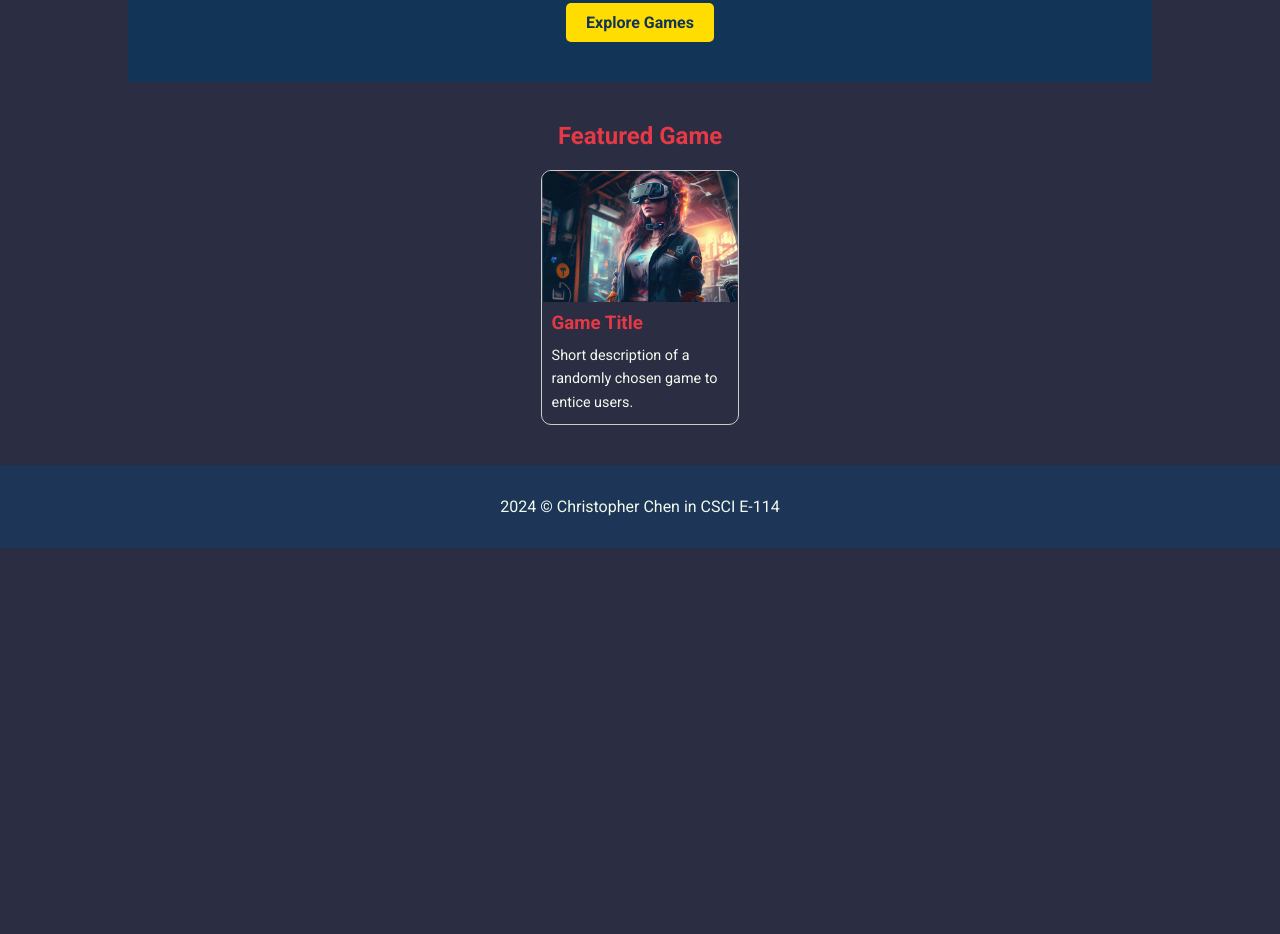
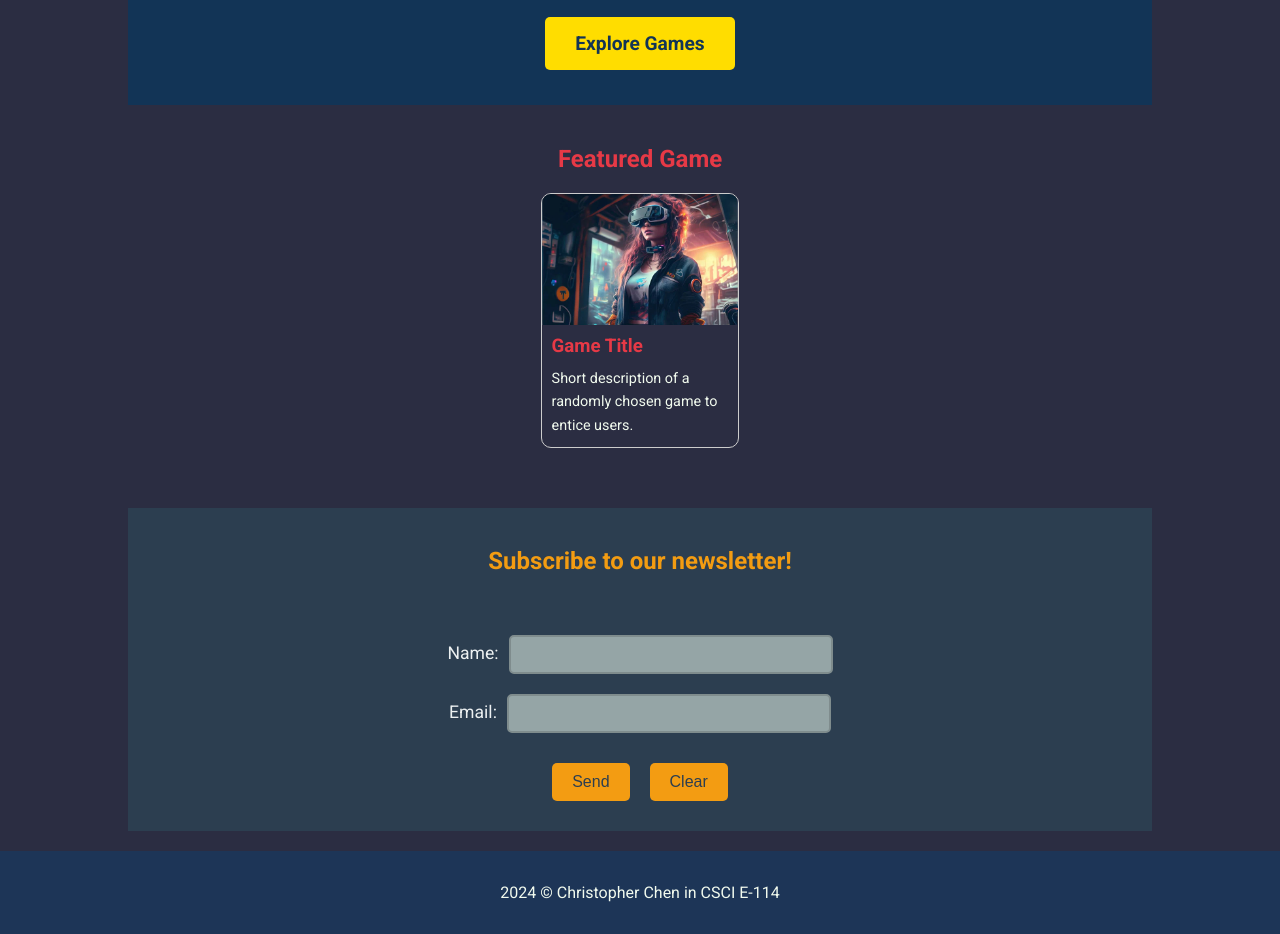
Before and after one commit to cscie114/assignment-5-cicd-kwisschen, a Gatsby site: page / in a window 1280 px wide. Shown: the part 288-1222 px from the top of the page. Before the commit the page ends 836 px from the top, so only its background shows below. Built offline with nearby package versions, Linux system fonts and the light colour scheme; Gatsby itself is replaced by a stand-in of ours.

Commit message:
Added serverless function to index.js with Netlify forms

```diff
--- a/src/pages/index.js
+++ b/src/pages/index.js
@@ -1,21 +1,41 @@
-import React from "react";
-import { Link } from "gatsby";
-import { StaticImage } from "gatsby-plugin-image";
-import Layout from "../components/layout";
-import Seo from "../components/seo";
-import * as styles from "../styles/index.module.css";
+import React, { useState } from "react"
+import { Link, navigate } from "gatsby"
+import { StaticImage } from "gatsby-plugin-image"
+import Layout from "../components/layout"
+import Seo from "../components/seo"
+import * as styles from "../styles/index.module.css"
 
-const IndexPage = () => (
+const IndexPage = () => {
+  const [name, setName] = useState("")
+  const [email, setEmail] = useState("")
+
+  const handleSubmit = e => {
+    e.preventDefault()
+    navigate("/confirm-page") // Redirect to a confirmation page after form submission
+  }
+
+  const handleReset = () => {
+    // For resetting when Clear button is pressed
+    setName("")
+    setEmail("")
+  }
+
+  return (
     <Layout>
       <div className={styles.heroSection}>
-      <h1>Welcome to <span>Game Grapes</span>!</h1>
+        <h1>
+          Welcome to <span>Game Grapes</span>!
+        </h1>
         <p>Your ultimate guide to the gaming world.</p>
-      <Link to="/genres" className={styles.exploreButton}>Explore Games</Link>
+        <br />
+        <Link to="/genres" className={styles.exploreButton}>
+          Explore Games
+        </Link>
       </div>
+
       <div className={styles.featuredGames}>
         <h2>Featured Game</h2>
         <div className={styles.gamesGrid}>
-        {/* Replace with (dynamic) content later */}
           <div className={styles.gameCard}>
             <StaticImage
               src="../images/ai-gaming.jpg"
@@ -28,9 +48,46 @@ const IndexPage = () => (
           </div>
         </div>
       </div>
+
+      <div className={styles.newsletterForm}>
+        <h2>Subscribe to our newsletter!</h2>
+        <form
+          name="Data Collection Form"
+          method="POST"
+          data-netlify="true"
+          onSubmit={handleSubmit}
+        >
+          <input type="hidden" name="form-name" value="Data Collection Form" />
+          <label>
+            Name:
+            <input
+              type="text"
+              name="name"
+              value={name}
+              onChange={e => setName(e.target.value)}
+            />
+          </label>
+          <label>
+            Email:
+            <input
+              type="email"
+              name="email"
+              value={email}
+              onChange={e => setEmail(e.target.value)}
+            />
+          </label>
+          <div className={styles.formButtons}>
+            <button type="submit">Send</button>
+            <button type="button" onClick={handleReset}>
+              Clear
+            </button>
+          </div>
+        </form>
+      </div>
     </Layout>
-);
+  )
+}
 
-export const Head = () => <Seo title="Home" />;
+export const Head = () => <Seo title="Home" />
 
-export default IndexPage;
+export default IndexPage
--- a/src/styles/index.module.css
+++ b/src/styles/index.module.css
@@ -1,13 +1,13 @@
 .heroSection {
   text-align: center;
   padding: 50px 20px;
-  background-color: #123456; /* Deep blue background */
+  background-color: #123456;
   color: #ffffff;
 }
 
 .heroSection h1 {
   font-size: 2.5rem;
-  color: #ffdd00; /* Highlight color */
+  color: #ffdd00;
 }
 
 .heroSection p {
@@ -19,16 +19,18 @@
 .exploreButton {
   background-color: #ffdd00;
   color: #123456;
-  padding: 10px 20px;
+  padding: 15px 30px;
   border: none;
   border-radius: 5px;
   text-decoration: none;
   font-weight: bold;
+  font-size: 1.2rem;
   transition: background-color 0.3s;
 }
 
 .exploreButton:hover {
   background-color: #ffee77;
+  text-decoration: none;
 }
 
 .featuredGames {
@@ -61,3 +63,55 @@
   margin: 0 10px 10px;
   font-size: 0.9rem;
 }
+
+.newsletterForm {
+  text-align: center;
+  padding: 20px;
+  margin-top: 40px;
+  background-color: #2c3e50;
+  color: #ecf0f1;
+}
+
+.newsletterForm h2 {
+  color: #f39c12;
+}
+
+.newsletterForm form {
+  display: inline-block;
+  margin-top: 20px;
+}
+
+.newsletterForm label {
+  display: block;
+  margin: 20px 0;
+  font-size: 1.1rem;
+}
+
+.newsletterForm input {
+  padding: 10px;
+  width: 300px;
+  border: 2px solid #7f8c8d;
+  border-radius: 5px;
+  background-color: #95a5a6;
+  color: #2c3e50;
+  margin-left: 10px;
+}
+
+.newsletterForm input:focus {
+  border-color: #3498db; /* Light blue focus */
+}
+
+.formButtons button {
+  margin: 10px;
+  padding: 10px 20px;
+  font-size: 1rem;
+  color: #2c3e50;
+  background-color: #f39c12;
+  border: none;
+  border-radius: 5px;
+  transition: background-color 0.3s;
+}
+
+.formButtons button:hover {
+  background-color: #e67e22; /* Darker orange on hover */
+}
--- a/src/styles/layout.module.css
+++ b/src/styles/layout.module.css
@@ -87,7 +87,7 @@ main {
 }
 
 .navLinkItem a {
-    font-size: 1.1rem;
+    font-size: 1.5rem;
     color: var(--text-light);
     text-decoration: none;
     transition: color 0.3s ease;
```
Also changed, not shown: src/pages/about.js (+18 -9 lines), src/pages/confirm-page.js (added, +14 -0 lines), src/pages/game-page.js (+18 -9 lines), src/pages/genre-page.js (+16 -10 lines), src/pages/genres.js (+9 -8 lines). Lines whose indentation alone changed are shown as unchanged.
